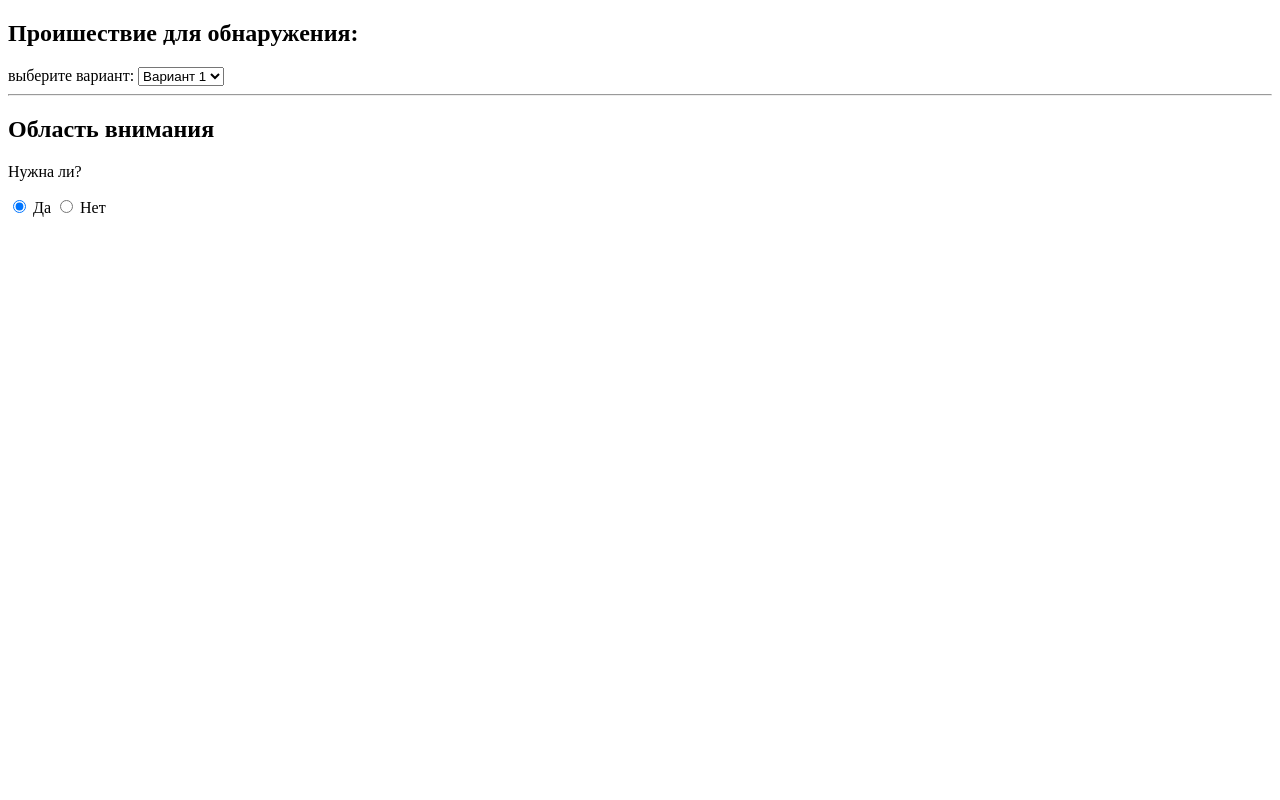
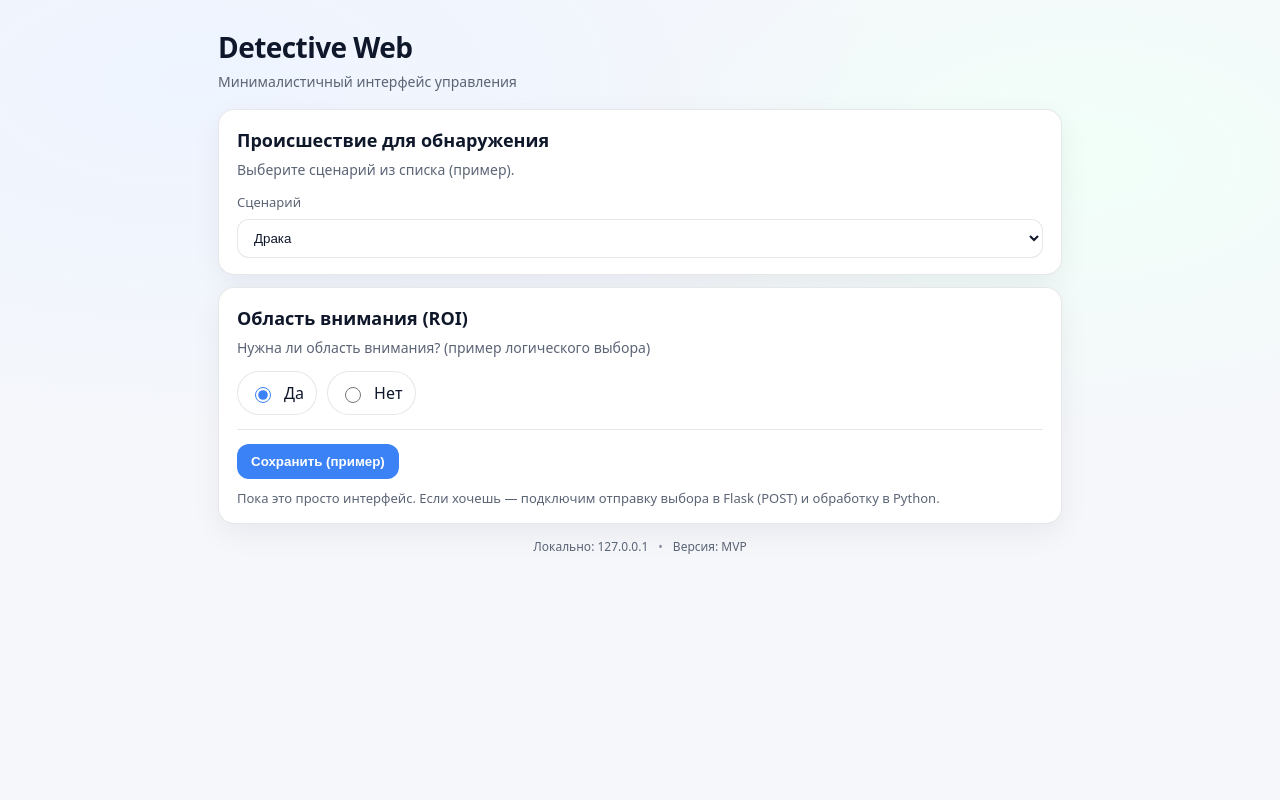
Before and after one commit to NikolaTesla732/-VLM, a Flask app: page / in a window 1280 px wide. Run offline with Flask 3, Linux system fonts and the light colour scheme.

Commit message:
Тестовый интерфейс с примераи некоторых методов

```diff
--- /dev/null
+++ b/static/style.css
@@ -0,0 +1,169 @@
+:root{
+  --bg: #f5f7fb;
+  --card: #ffffff;
+  --text: #0f172a;
+  --muted: #5b6475;
+  --line: rgba(15, 23, 42, 0.10);
+
+  --accent: #3b82f6;
+  --accent-soft: rgba(59, 130, 246, 0.12);
+
+  --radius: 16px;
+}
+
+* { box-sizing: border-box; }
+
+html, body {
+  height: 100%;
+  margin: 0;
+}
+
+body{
+  font-family: ui-sans-serif, system-ui, -apple-system, "Segoe UI", Roboto, Arial, "Noto Sans", "Helvetica Neue", sans-serif;
+  color: var(--text);
+  background: radial-gradient(1200px 600px at 15% 10%, #eef4ff 0%, transparent 60%),
+              radial-gradient(900px 500px at 85% 20%, #f1fff8 0%, transparent 55%),
+              var(--bg);
+}
+
+.page{
+  max-width: 880px;
+  margin: 0 auto;
+  padding: 28px 18px 36px;
+}
+
+.header{
+  display: flex;
+  align-items: flex-start;
+  justify-content: space-between;
+  gap: 16px;
+  margin-bottom: 18px;
+}
+
+.title{
+  margin: 0;
+  font-size: 28px;
+  letter-spacing: -0.02em;
+}
+
+.subtitle{
+  margin: 6px 0 0;
+  color: var(--muted);
+  font-size: 14px;
+}
+
+.card{
+  background: var(--card);
+  border: 1px solid var(--line);
+  border-radius: var(--radius);
+  padding: 18px 18px 16px;
+  box-shadow: 0 10px 30px rgba(15, 23, 42, 0.06);
+  margin: 12px 0;
+}
+
+.card-title{
+  margin: 0;
+  font-size: 18px;
+}
+
+.card-hint{
+  margin: 8px 0 14px;
+  color: var(--muted);
+  font-size: 14px;
+}
+
+.field{
+  display: grid;
+  gap: 8px;
+}
+
+.field-label{
+  font-size: 13px;
+  color: var(--muted);
+}
+
+.select{
+  width: 100%;
+  padding: 10px 12px;
+  border-radius: 12px;
+  border: 1px solid var(--line);
+  background: #fff;
+  color: var(--text);
+  outline: none;
+}
+
+.select:focus{
+  border-color: rgba(59, 130, 246, 0.55);
+  box-shadow: 0 0 0 4px var(--accent-soft);
+}
+
+.radio-group{
+  display: flex;
+  gap: 10px;
+  flex-wrap: wrap;
+}
+
+.radio{
+  display: inline-flex;
+  align-items: center;
+  gap: 10px;
+  padding: 10px 12px;
+  border: 1px solid var(--line);
+  border-radius: 999px;
+  background: #fff;
+  cursor: pointer;
+  user-select: none;
+}
+
+.radio input{
+  width: 16px;
+  height: 16px;
+  accent-color: var(--accent);
+}
+
+.divider{
+  height: 1px;
+  background: var(--line);
+  margin: 14px 0;
+}
+
+.btn{
+  display: inline-flex;
+  align-items: center;
+  justify-content: center;
+  border: 0;
+  border-radius: 12px;
+  padding: 10px 14px;
+  background: var(--accent);
+  color: #fff;
+  cursor: pointer;
+  font-weight: 600;
+}
+
+.btn:hover{
+  filter: brightness(0.96);
+}
+
+.footer-note{
+  margin: 10px 0 0;
+  font-size: 13px;
+  color: var(--muted);
+}
+
+.footer{
+  margin-top: 14px;
+  color: var(--muted);
+  font-size: 12px;
+  display: flex;
+  align-items: center;
+  gap: 10px;
+  justify-content: center;
+}
+
+.dot{ opacity: 0.7; }
+
+.brand-logo{
+  width: 22px;
+  height: 22px;
+  border-radius: 6px;
+}
--- a/templates/index.html
+++ b/templates/index.html
@@ -1,32 +1,74 @@
 <!doctype html>
 <html lang="ru">
 <head>
-  <meta charset="utf-8">
+  <meta charset="utf-8" />
+  <meta name="viewport" content="width=device-width, initial-scale=1" />
+
   <title>Detective web</title>
-  <link rel="icon" href="{{ url_for('static', filename='logo.ico') }}">
+
+  <!-- Иконка вкладки (если файл есть в /static) -->
+  <link rel="icon" type="image/x-icon" href="{{ url_for('static', filename='logo.ico') }}">
+
+  <!-- Стили -->
+  <link rel="stylesheet" href="{{ url_for('static', filename='style.css') }}">
 </head>
+
 <body>
-    <h2>Проишествие для обнаружения: </h2>
-    <label for="example_select">выберите вариант:</label>
-    <select id="example_select" name="example_select">
-        <option value="v1">Вариант 1</option>
-        <option value="v1">Вариант 2</option>
-        <option value="v1">Вариант 3</option>
-    </select>
 
-    <hr>
 
-    <h2>Область внимания</h2>
-    <p>Нужна ли?</p>
+  <main class="page">
+    <header class="header">
+      <div>
+        <h1 class="title">Detective Web</h1>
+        <p class="subtitle">Минималистичный интерфейс управления</p>
+      </div>
+    </header>
 
-    <label>
-        <input type="radio" name="agree" value="yes" checked>
-        Да
-    </label>
+    <section class="card">
+      <h2 class="card-title">Происшествие для обнаружения</h2>
+      <p class="card-hint">Выберите сценарий из списка (пример).</p>
 
-    <label>
-        <input type="radio" name="agree" value="no">
-        Нет
-    </label>
+      <label class="field">
+        <span class="field-label">Сценарий</span>
+        <select class="select" id="example_select" name="example_select">
+          <option value="fight">Драка</option>
+          <option value="fire">Пожар</option>
+          <option value="theft">Кража</option>
+        </select>
+      </label>
+    </section>
+
+    <section class="card">
+      <h2 class="card-title">Область внимания (ROI)</h2>
+      <p class="card-hint">Нужна ли область внимания? (пример логического выбора)</p>
+
+      <div class="radio-group" role="radiogroup" aria-label="Нужна ли область внимания">
+        <label class="radio">
+          <input type="radio" name="roi_needed" value="yes" checked>
+          <span>Да</span>
+        </label>
+
+        <label class="radio">
+          <input type="radio" name="roi_needed" value="no">
+          <span>Нет</span>
+        </label>
+      </div>
+
+      <div class="divider"></div>
+
+      <button class="btn" type="button" title="Пример кнопки (пока ничего не отправляет)">
+        Сохранить (пример)
+      </button>
+      <p class="footer-note">
+        Пока это просто интерфейс. Если хочешь — подключим отправку выбора в Flask (POST) и обработку в Python.
+      </p>
+    </section>
+
+    <footer class="footer">
+      <span>Локально: 127.0.0.1</span>
+      <span class="dot">•</span>
+      <span>Версия: MVP</span>
+    </footer>
+  </main>
 </body>
 </html>
```
Also changed, not shown: 7 other files.
